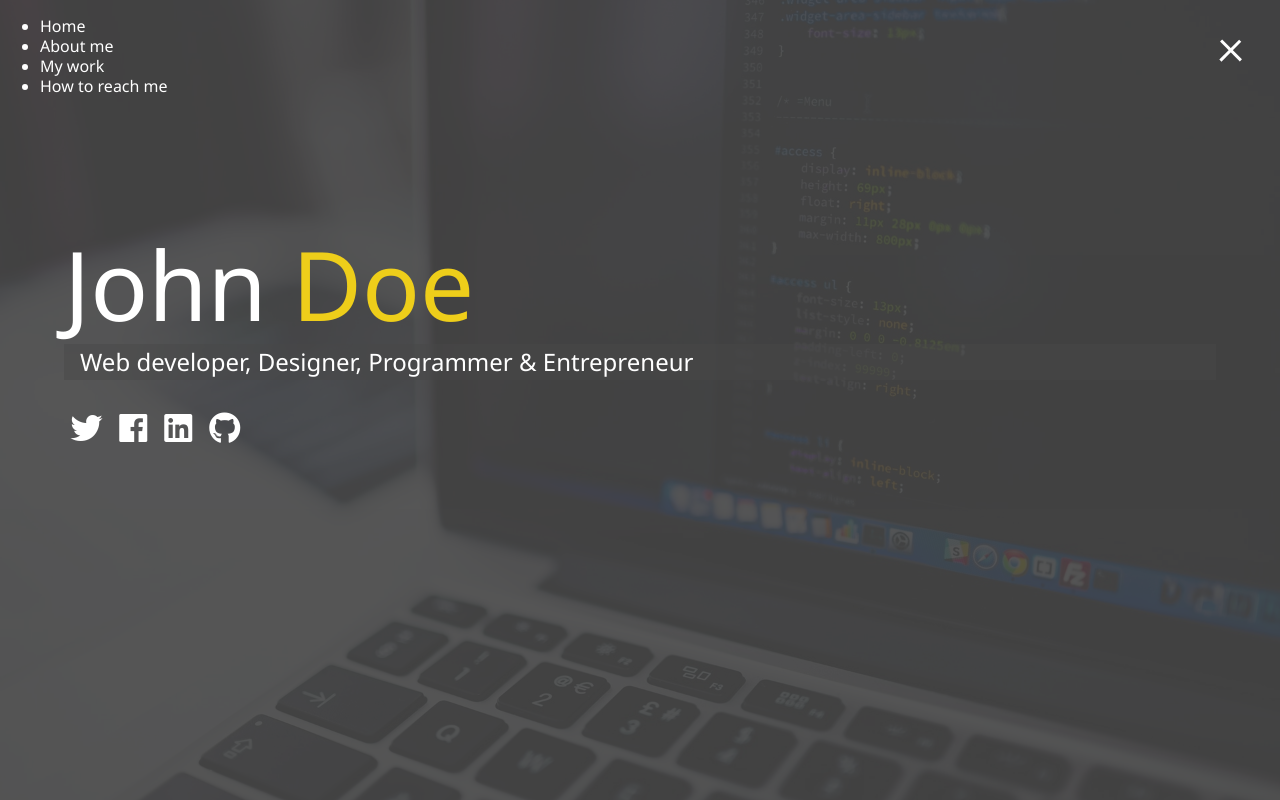
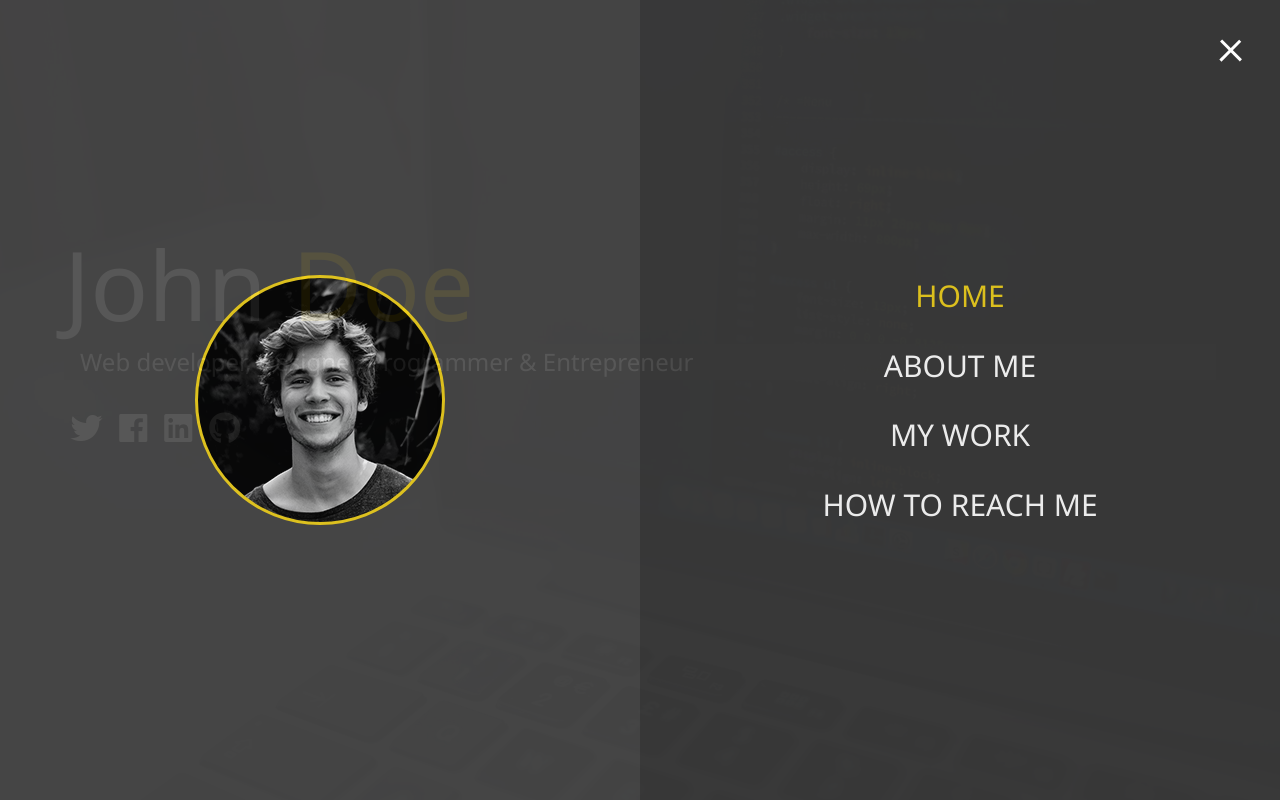
Before and after one commit to bovisp/traversy-responsive-portfolio, a website: page index.html in a window 1280 px wide. Both pictures are taken after a click on the element 1231 px from the left and 47 px from the top of the page. Drawn offline with Linux system fonts and the light colour scheme.

Commit message:
Create menu overlay

```diff
--- a/index.html
+++ b/index.html
@@ -27,7 +27,7 @@
             </div>
 
             <ul class="menu-nav">
-                <li class="nav-item">
+                <li class="nav-item current">
                     <a href="/" class="nav-link">
                         Home
                     </a>
--- a/src/sass/_menu.scss
+++ b/src/sass/_menu.scss
@@ -1,3 +1,92 @@
+.menu {
+  position: fixed;
+  top: 0;
+  width: 100%;
+  opacity: 0.9;
+  visibility: hidden;
+
+  &.show {
+    visibility: visible;
+  }
+
+  &-branding,
+  &-nav {
+    display: flex;
+    flex-direction: column;
+    flex-wrap: wrap;
+    align-items: center;
+    justify-content: center;
+    float: left;
+    width: 50%;
+    height: 100vh;
+    overflow: hidden;
+  }
+
+  &-nav {
+    margin: 0;
+    padding: 0;
+    background: darken($primary-color, 5);
+    list-style: none;
+    transform: translate3d(0, -100%, 0);
+
+    @include easeOut();
+
+    &.show {
+      transform: translate3d(0, 0, 0);
+    }
+  }
+
+  &-branding {
+    background: $primary-color;
+    transform: translate3d(0, 100%, 0);
+
+    @include easeOut();
+
+    &.show {
+      transform: translate3d(0, 0, 0);
+    }
+
+    .portrait {
+      width: 250px;
+      height: 250px;
+      background: url(../img/portrait.jpg);
+      border-radius: 50%;
+      border: 3px solid $secondary-color;
+    }
+  }
+
+  .nav-item {
+    transform: translate3d(600px, 0, 0);
+
+    @include easeOut();
+
+    &.show {
+      transform: translate3d(0, 0, 0);
+    }
+
+    &.current > a {
+      color: $secondary-color;
+    }
+  }
+
+  .nav-link {
+    display: inline-block;
+    position: relative;
+    font-size: 30px;
+    text-transform: uppercase;
+    padding: 1rem 0;
+    font-weight: 300;
+    color: #fff;
+    text-decoration: none;
+
+    @include easeOut();
+
+    &:hover {
+      color: $secondary-color;
+    }
+  }
+}
+
 .menu-btn {
   position: absolute;
   z-index: 3;
@@ -34,3 +123,9 @@
     @include easeOut();
   }
 }
+
+@for $x from 1 through 4 {
+  .nav-item:nth-child(#{$x}) {
+    transition-delay: $x * 0.1s;
+  }
+}
```
Also changed, not shown: css/app.css, images/portrait.jpg (added).
